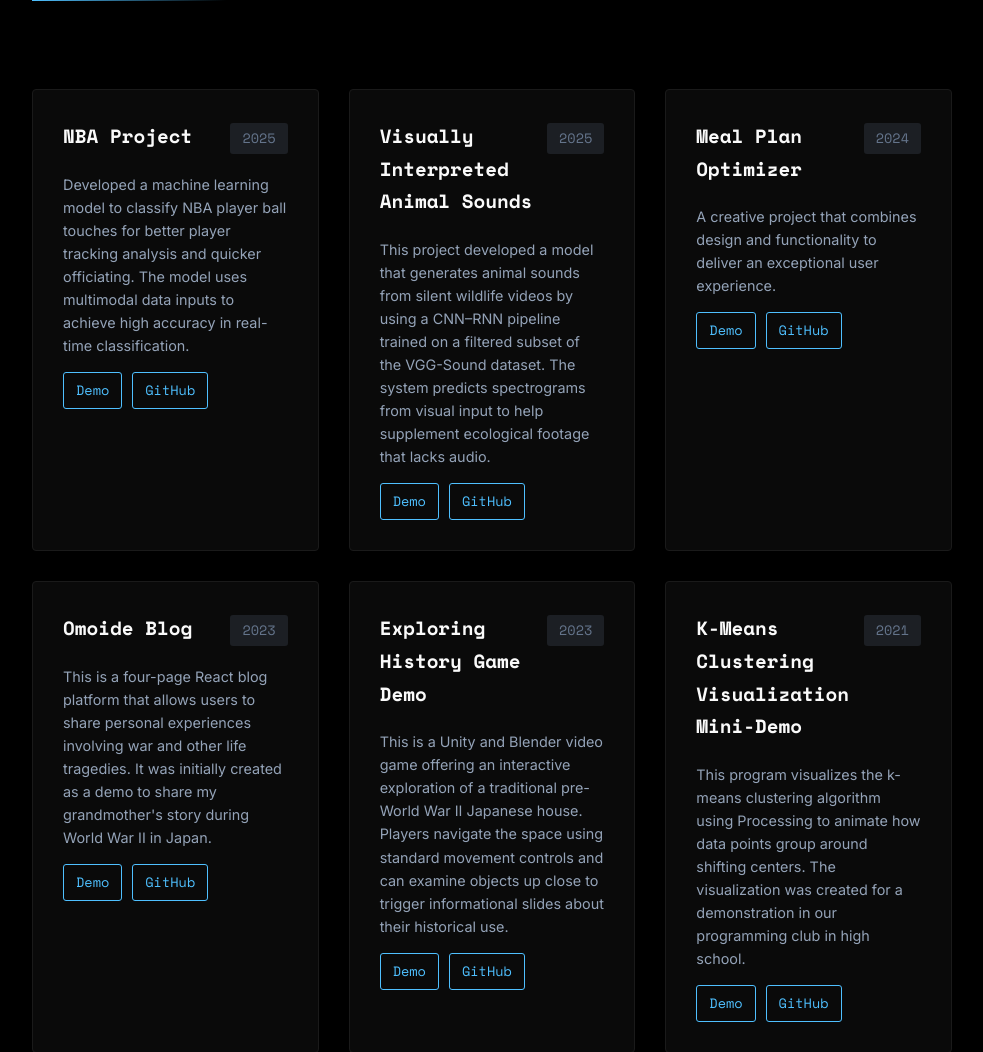
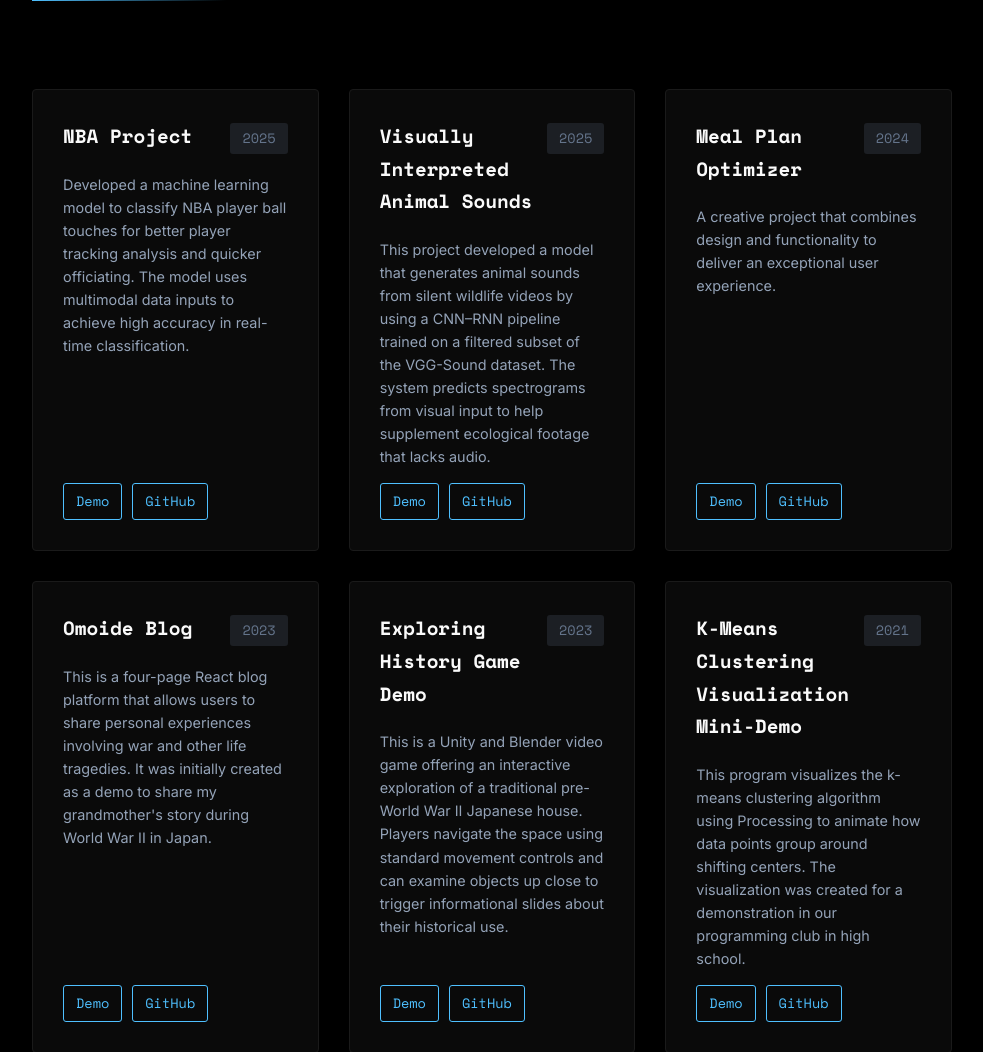
Before and after one commit to bhirokia/bhirokia.github.io, a plain HTML site: page index.html in a window 1280 px wide. Shown: the part 3126-4178 px from the top of the page, without its empty margins (148-1131 px from the left). Drawn offline with nearby package versions, Linux system fonts and the light colour scheme.

Commit message:
updated project card style

```diff
--- a/index.html
+++ b/index.html
@@ -357,6 +357,8 @@
             backdrop-filter: blur(10px);
             position: relative;
             overflow: hidden;
+            display: flex;
+            flex-direction: column;
         }
 
         .project-card::before {
@@ -410,7 +412,7 @@
         .project-links {
             display: flex;
             gap: 10px;
-            margin-top: 15px;
+            margin-top: auto;
         }
 
         .project-links a {
```
